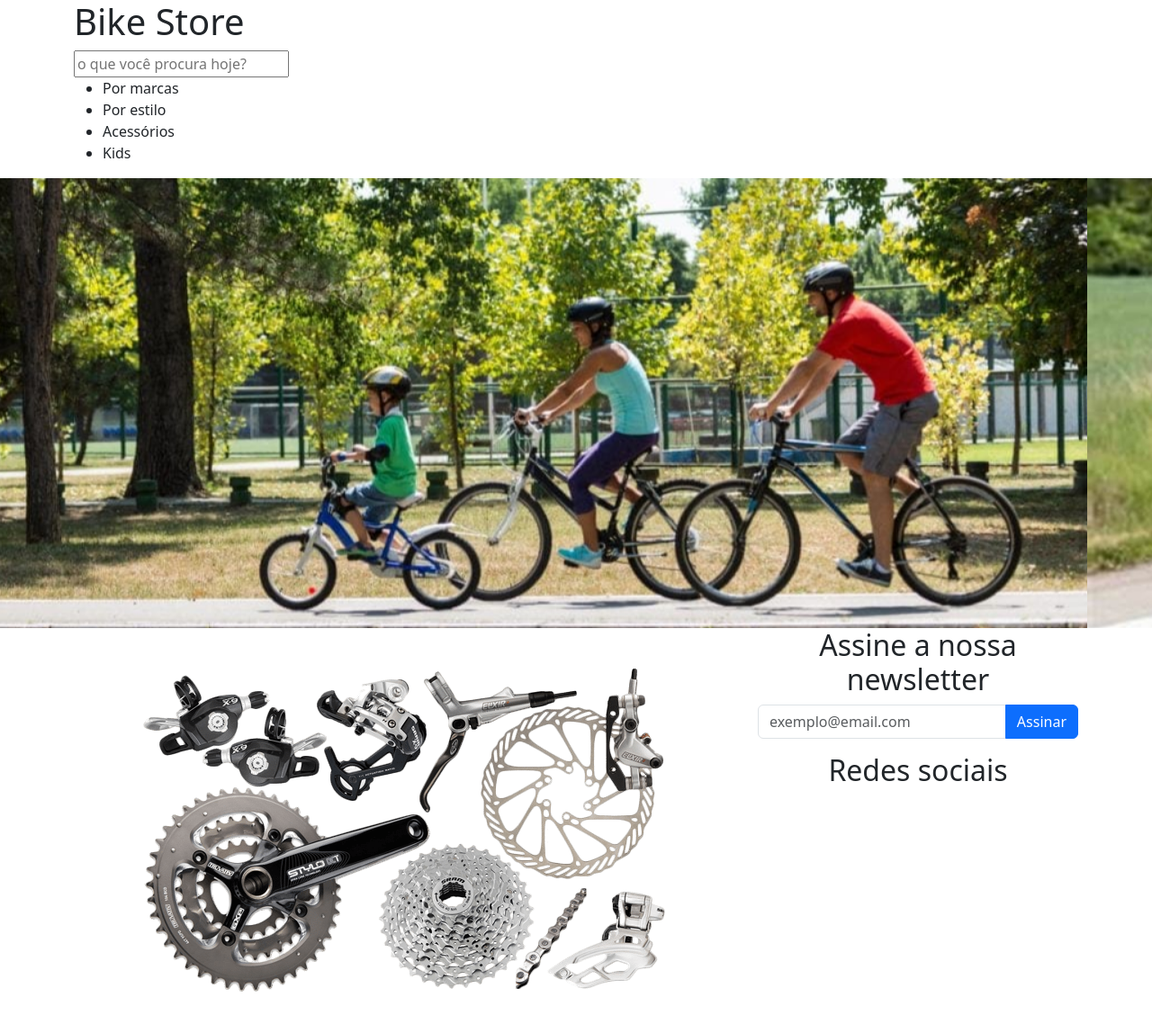
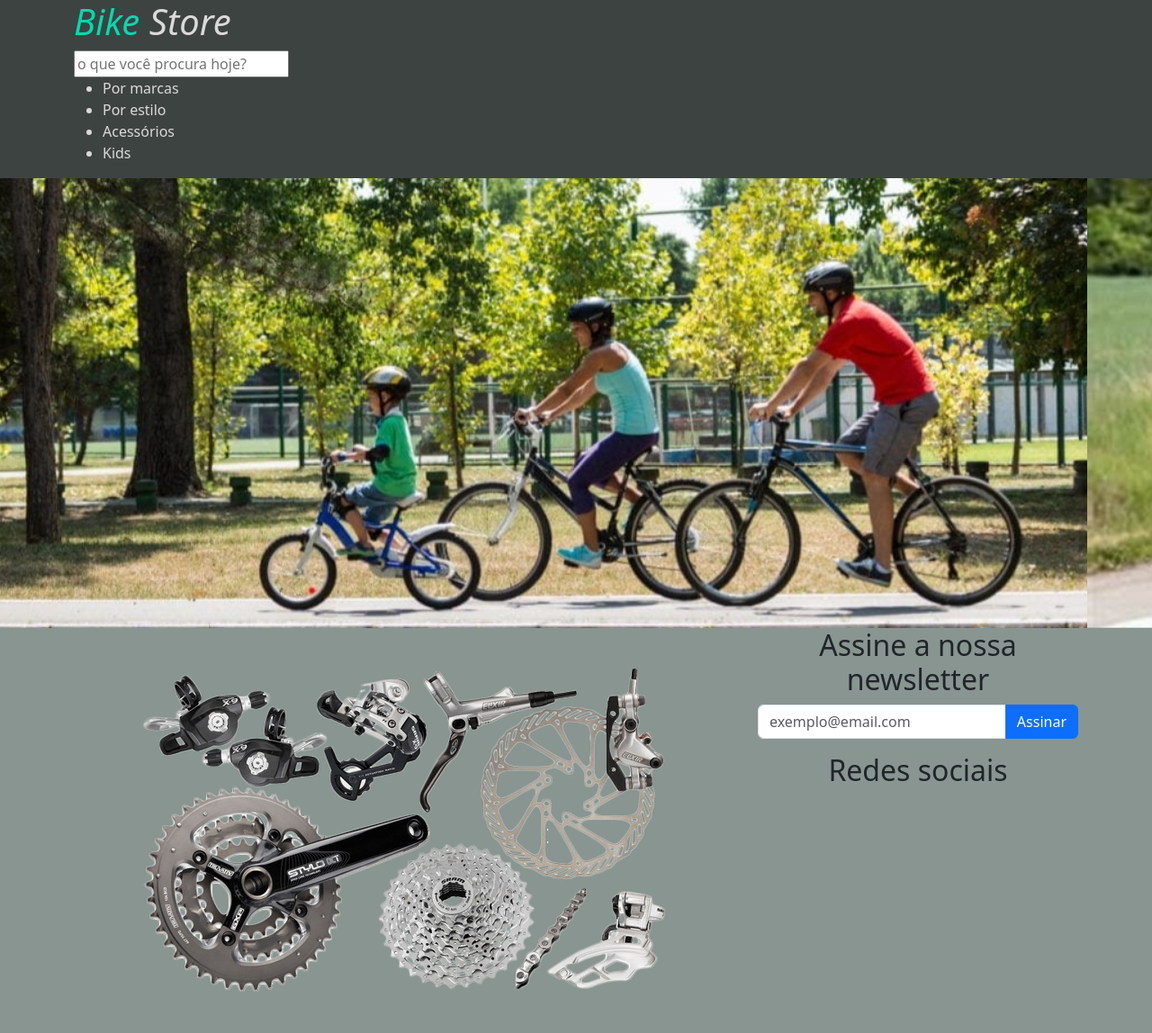
Before and after one commit to HenriqueGPinho/LandingPageProjeto3, a plain HTML site: page index.html in a window 1280 px wide. Shown: the whole page at 90% size. Drawn offline with nearby package versions, Linux system fonts and the light colour scheme.

Commit message:
update: text and bg color, italic style for h1

```diff
--- a/style.css
+++ b/style.css
@@ -1,3 +1,7 @@
+.theme-color {
+  color: #03daaf;
+}
+
 .carousel-item,
 .carousel-item img {
   height: 500px;
@@ -7,4 +11,15 @@
   object-fit: cover;
 }
 
-.theme-color
+header {
+  background-color: #3d4341;
+  color:#dadada;
+}
+
+header h1 {
+  font-style: italic;
+}
+
+main {
+  background-color: #889591;
+}
```
